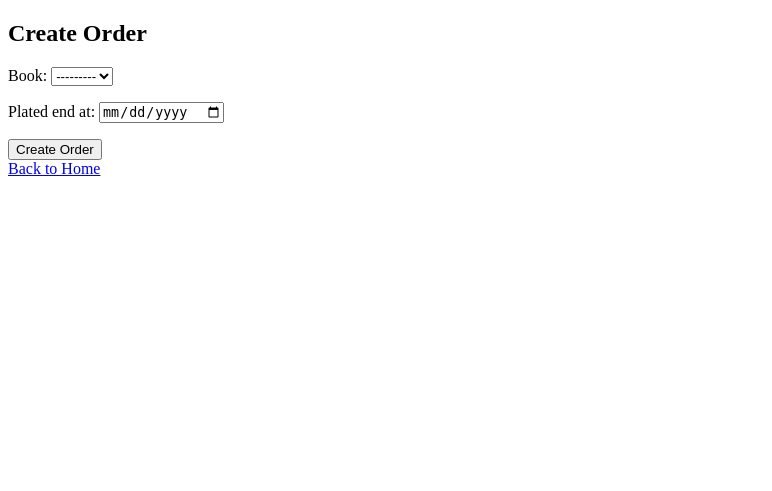
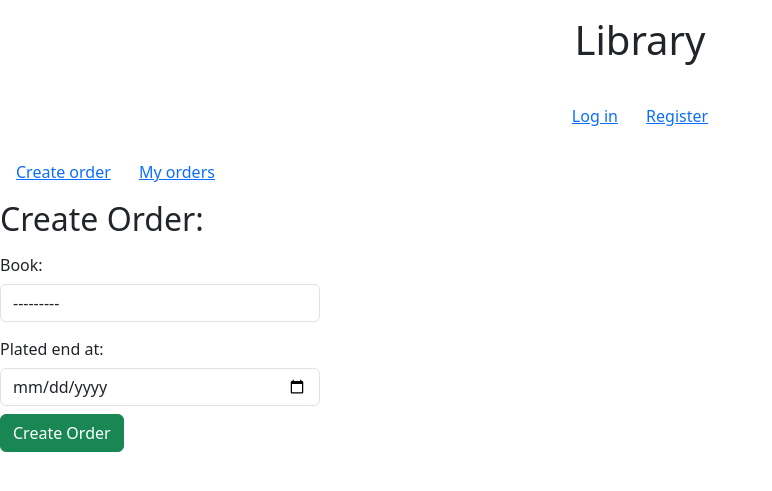
Before and after one commit to Aleshichev/Library_Django_DRF, a Django app: page /order/create/ in a window 1280 px wide. Shown: the top 491 px of the page, without its empty margins (0-772 px from the left). Run offline with Django 4.2, Linux system fonts and the light colour scheme; data that the repository does not hold is empty; parts of the project's set-up code (start-up, migrations or seed data) failed here and were passed over.

Commit message:
added orders bootstrap

```diff
--- a/library/order/forms.py
+++ b/library/order/forms.py
@@ -3,11 +3,16 @@ from .models import Order
 
 
 class OrderForm(forms.ModelForm):
-    plated_end_at = forms.DateField(widget=forms.DateInput(attrs={"type": "date"}))
+    plated_end_at = forms.DateField(
+        widget=forms.DateInput(attrs={"type": "date", "class": "form-control"})
+    )
 
     class Meta:
         model = Order
         fields = ["book", "plated_end_at"]
+        widgets = {
+            "book": forms.Select(attrs={"class": "form-control"}),
+        }
 
     def clean(self):
         cleaned_data = super().clean()
--- a/library/order/templates/order/close_order.html
+++ b/library/order/templates/order/close_order.html
@@ -1,11 +1,11 @@
-{% extends 'base_order.html' %}
+{% extends 'base.html' %}
 {% block title %}Close order{% endblock %}
 
 {% block content %}
 
 <form method="POST" action="{% url 'close_order' order_id=order.id %}">
     {% csrf_token %}
-    <button type="submit">Close Order</button>
+    <button type="submit" class="btn btn-success">Close Order</button>
   </form>
 
 {% endblock %}
--- a/library/order/templates/order/create_order.html
+++ b/library/order/templates/order/create_order.html
@@ -1,10 +1,16 @@
-<!DOCTYPE html>
-<html>
-<head>
-  <title>Create Order</title>
-</head>
+{% extends 'base.html' %}
+{% block title %}Create order{% endblock %}
+{% block content %}
 <body>
-  <h2>Create Order</h2>
+  <div class="p-3 --bs-info-text-emphasis ">
+    {% if request.user.is_superuser %}
+    <div class="mb-3">
+    <a class="button me-md-4" href="{% url 'order:order' %}">  All orders </a>
+    {% endif %}
+    <a class="button me-md-4" href="{% url 'order:create_order' %}"> Create order</a>
+    <a class="button me-md-4" href="{% url 'order:user_orders' %}"> My orders </a>
+    </div>
+  <h2>Create Order:</h2>
   {% if messages %}
     <ul class="messages">
       {% for message in messages %}
@@ -14,9 +20,28 @@
   {% endif %}
   <form method="POST">
     {% csrf_token %}
-    {{ form.as_p }}
-    <button type="submit">Create Order</button>
+    <div class="mb-2">
+    {{ form.non_field_errors }}
+  </div>
+    <div class="mb-2">
+      <label class="col-form-label">{{form.book.label_tag}}</label>
+      <div class="d-flex">
+        <div class="col-sm-3">
+          {{form.book}}{{form.book.errors}}
+        </div>
+      </div>
+    </div>
+    <div class="mb-2">
+      <label class="col-form-label">{{form.plated_end_at.label_tag}}</label>
+      <div class="d-flex">
+        <div class="col-sm-3">
+          {{form.plated_end_at}} {{form.plated_end_at.errors}}
+        </div>
+      </div>
+    </div>
+    <button type="submit" class="btn btn-success">Create Order</button>
   </form>
-  <a href="{% url 'index' %}" class="button">Back to Home</a>
+  </div>
 </body>
 </html>
+{% endblock %}
--- a/library/order/views.py
+++ b/library/order/views.py
@@ -4,6 +4,7 @@ from django.shortcuts import render, redirect
 from datetime import datetime
 from django.contrib import messages
 from .forms import OrderForm
+from django.core.exceptions import ValidationError
 
 
 def order_list(request):
@@ -23,6 +24,8 @@ def create_order(request):
         if form.is_valid():
             form.save_order(request.user)
             messages.success(request, "Order placed!")
+        else:
+            print(form.errors)
     else:
         form = OrderForm()
 
```
Also changed, not shown: library/order/templates/base_order.html (+4 -18 lines), library/order/templates/order/order.html (+12 -3 lines), library/order/templates/order/user_orders.html (+11 -3 lines).
